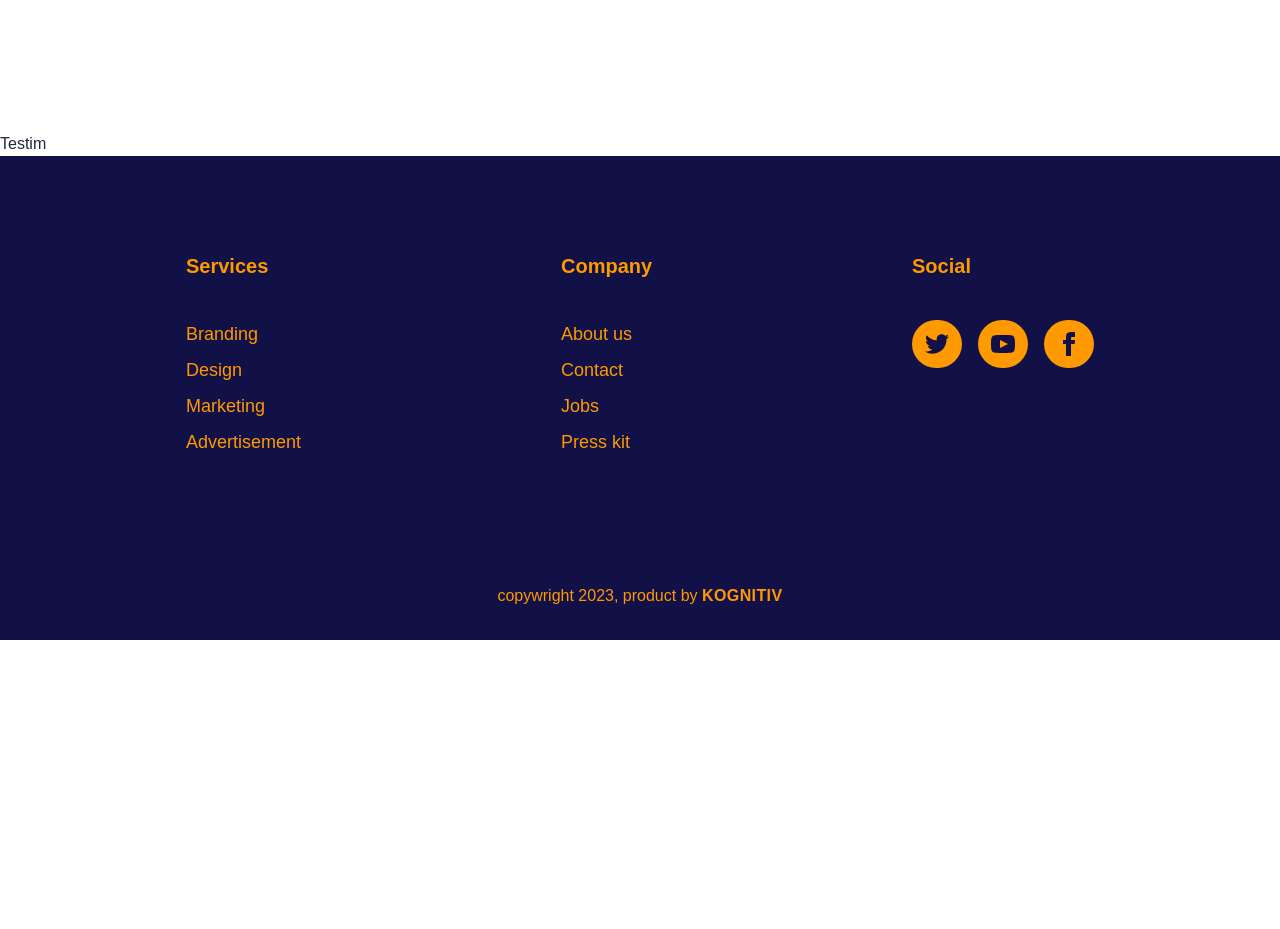
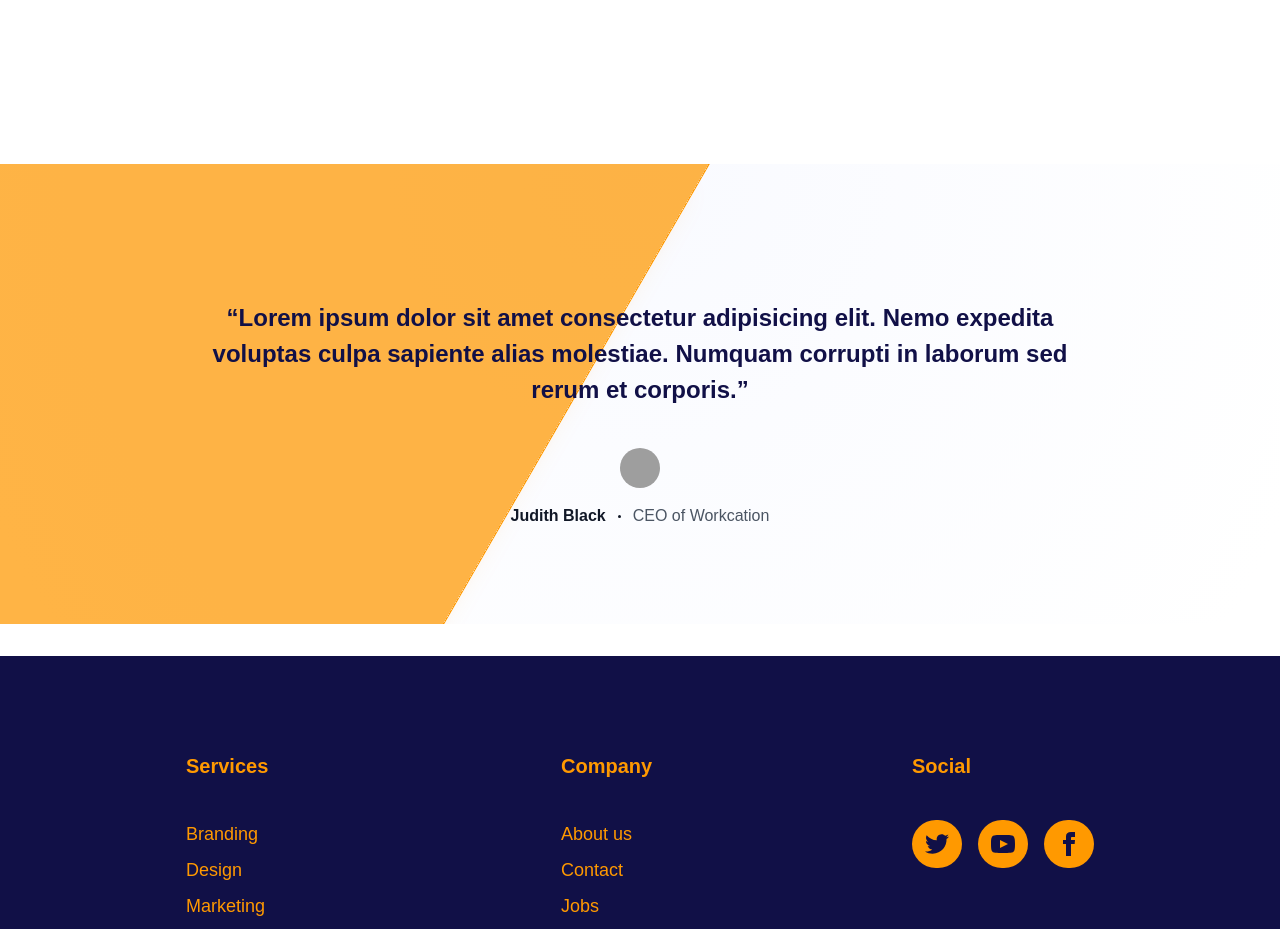
Before and after one commit to anoy1010/radiantAS, a React (Create React App) app: page / in a window 1280 px wide. Shown: the part 3846-4775 px from the top of the page. Before the commit the page ends 4486 px from the top, so only its background shows below. Built offline with nearby package versions, Linux system fonts and the light colour scheme; grey boxes are pictures that could not be loaded; a web font is replaced by a local one.

Commit message:
mise à jour

```diff
--- a/package.json
+++ b/package.json
@@ -6,6 +6,7 @@
     "@testing-library/jest-dom": "^5.17.0",
     "@testing-library/react": "^13.4.0",
     "@testing-library/user-event": "^13.5.0",
+    "gsap": "^3.12.2",
     "react": "^18.2.0",
     "react-dom": "^18.2.0",
     "react-icons": "^4.10.1",
--- a/src/App.js
+++ b/src/App.js
@@ -10,6 +10,7 @@
 function App() {
   return (
     <div>
+
       <Navbar />
       <Slider />
       <Banner/>
--- a/src/components/homeSlider/Slider.jsx
+++ b/src/components/homeSlider/Slider.jsx
@@ -1,4 +1,4 @@
-import React from 'react'
+import React, { useEffect } from 'react'
 import {Swiper, SwiperSlide } from 'swiper/react';
 
 import './Slider.css'
@@ -12,6 +12,9 @@
 import { cam1,cam2, cam3, cam4 } from '../../constants/images';
 
 export default function Slider() {
+
+
+
     return (
         <Swiper
             spaceBetween={30}
--- a/src/components/index.js
+++ b/src/components/index.js
@@ -16,4 +16,5 @@
     Slider,
     Stats,
     Testim,
+
 };
--- a/src/components/navbar/Navbar.jsx
+++ b/src/components/navbar/Navbar.jsx
@@ -1,19 +1,23 @@
-import React, {useState} from 'react'
+  import React, {useState, useEffect} from 'react'
   import { logo, logo1, logo2 } from '../../constants/images';
   import './Navbar.css';
   import {FiSearch} from 'react-icons/fi'
-import Slider from '../homeSlider/Slider';
+
+  import ScrollTrigger from 'gsap/ScrollTrigger';
 
   const Navbar = () => {
 
     const [toggleMenu, setToggleMenu] = useState(false);
 
 
+
+
+
     return (
       <nav className='navback'>
         <div className='px-14 py-0 my-0 flex justify-between items-center'>
           <div className='flex  w-[500px] h-[100px] justify-between items-center gap-8  '>
-          <img className='w-[100px]' src={logo1} alt="Radiant" />
+            <img className='c w-[100px]' src={logo1} alt="Radiant" />
             <div className='flex justify-center items-center'>
               <ul className='flex gap-8 '>
               <div  className='hover-underline-animation dropdown dropdown-hover'>
--- a/src/components/testimonial/Testim.jsx
+++ b/src/components/testimonial/Testim.jsx
@@ -2,7 +2,34 @@
 
 const Testim = () => {
   return (
-    <div>Testim</div>
+    <section className="relative isolate overflow-hidden bg-white px-6 py-12 sm:py-24 sm:my-8 lg:px-8">
+    <div className="absolute inset-0 -z-10 bg-[radial-gradient(45rem_50rem_at_top,theme(colors.indigo.100),white)] opacity-20" />
+    <div className="absolute inset-y-0 right-1/2 -z-10 mr-16 w-[200%] origin-bottom-left skew-x-[-30deg] bg-[#ff9900ba] shadow-xl shadow-[#FF9900]/10 ring-1 ring-[#FF9900] sm:mr-28 lg:mr-0 xl:mr-16 xl:origin-center" />
+    <div className="mx-auto max-w-2xl lg:max-w-4xl">
+      <figure className="mt-10">
+        <blockquote className="text-center text-xl font-semibold leading-8 text-[#111047] sm:text-2xl sm:leading-9">
+          <p>
+            “Lorem ipsum dolor sit amet consectetur adipisicing elit. Nemo expedita voluptas culpa sapiente alias
+            molestiae. Numquam corrupti in laborum sed rerum et corporis.”
+          </p>
+        </blockquote>
+        <figcaption className="mt-10">
+          <img
+            className="mx-auto h-10 w-10 rounded-full"
+            src="https://images.unsplash.com/photo-1494790108377-be9c29b29330?ixlib=rb-1.2.1&ixid=eyJhcHBfaWQiOjEyMDd9&auto=format&fit=facearea&facepad=2&w=256&h=256&q=80"
+            alt=""
+          />
+          <div className="mt-4 flex items-center justify-center space-x-3 text-base">
+            <div className="font-semibold text-gray-900">Judith Black</div>
+            <svg viewBox="0 0 2 2" width={3} height={3} aria-hidden="true" className="fill-gray-900">
+              <circle cx={1} cy={1} r={1} />
+            </svg>
+            <div className="text-gray-600">CEO of Workcation</div>
+          </div>
+        </figcaption>
+      </figure>
+    </div>
+  </section>
   )
 }
 
```
Also changed, not shown: 1 other file (tests, documents, lock files or other folders). Lines whose indentation alone changed are shown as unchanged.
